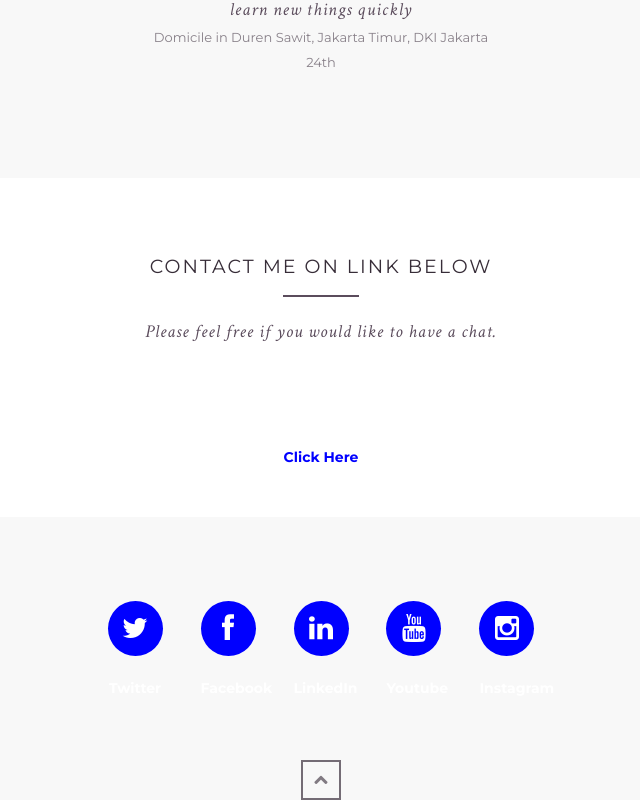
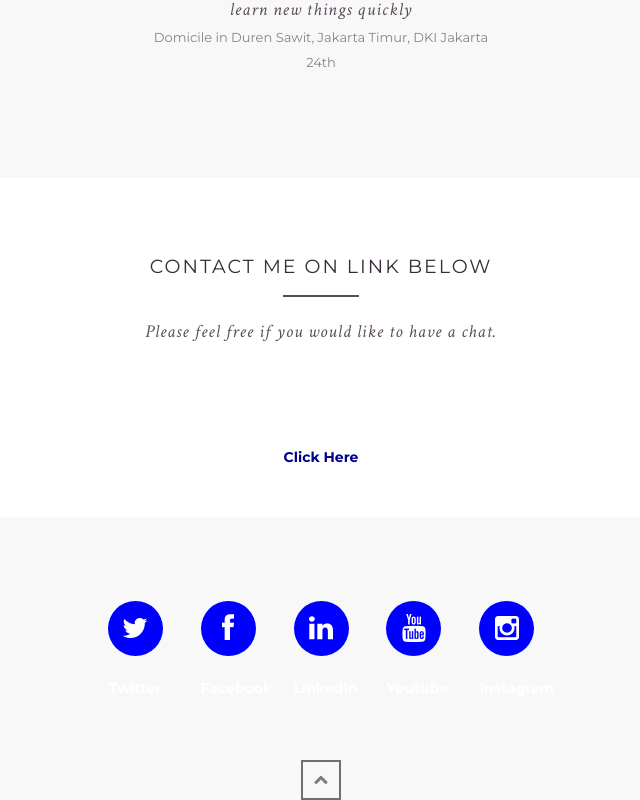
Before and after one commit to agungadisaputra04/agungadisaputra.github.io, a plain HTML site: page index.html in a window 1280 px wide. Shown: the part 4344-5144 px from the top of the page, without its empty margins (319-959 px from the left). Drawn offline with nearby package versions, Linux system fonts and the light colour scheme; some packages are replaced by stand-ins of ours; a script that the page names is missing.

Commit message:
Update index.html

```diff
--- a/index.html
+++ b/index.html
@@ -317,7 +317,7 @@
         <div class="col-xs-12 col-sm-12 col-md-12 col-lg-12 conForm text-center">
         <div id="message"></div>
 
-          <div class="col-xs-12 col-sm-12 col-md-12 col-lg-12"><a href="https://formsubmit.co/el/jimalo" style="color: #0000ff"> Click Here</a></div>
+          <div class="col-xs-12 col-sm-12 col-md-12 col-lg-12"><a href="https://formsubmit.co/el/jimalo" style="color: #00008B"> Click Here</a></div>
 
       </div>
       </div>
```
